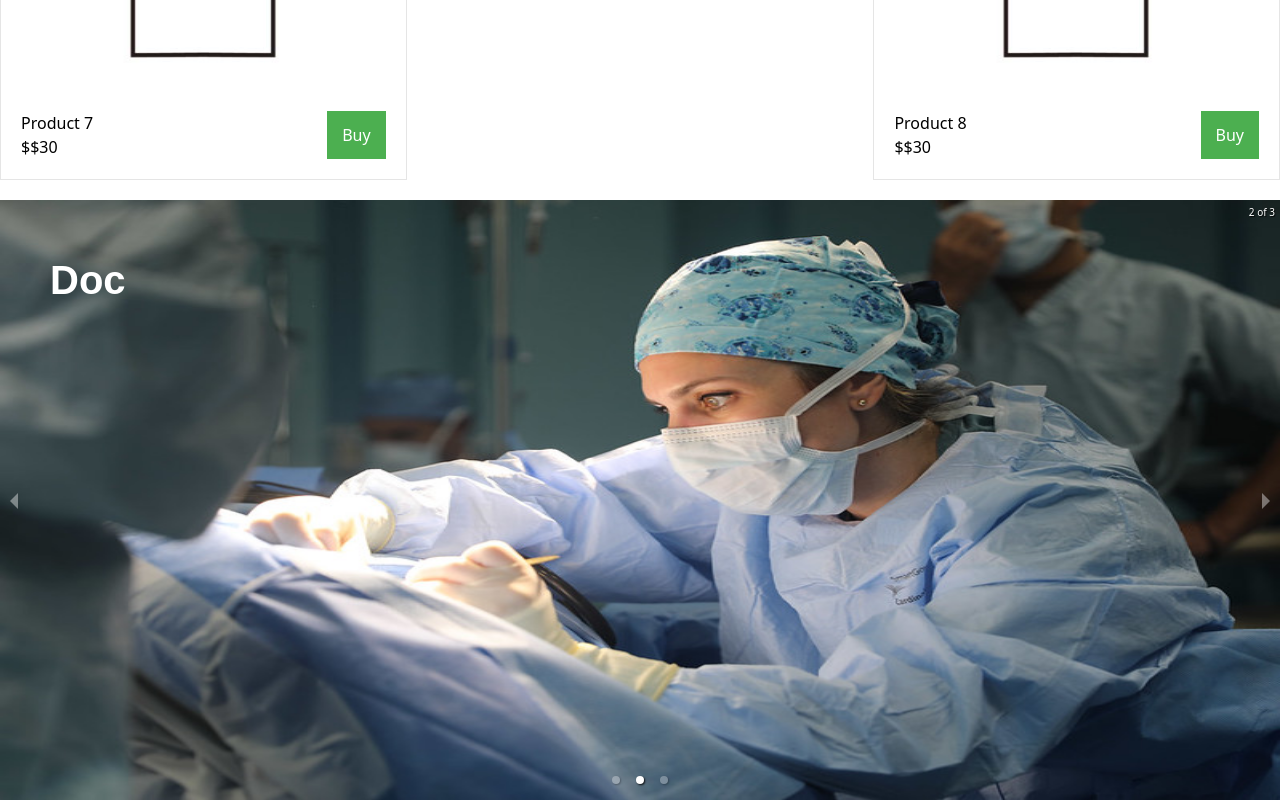
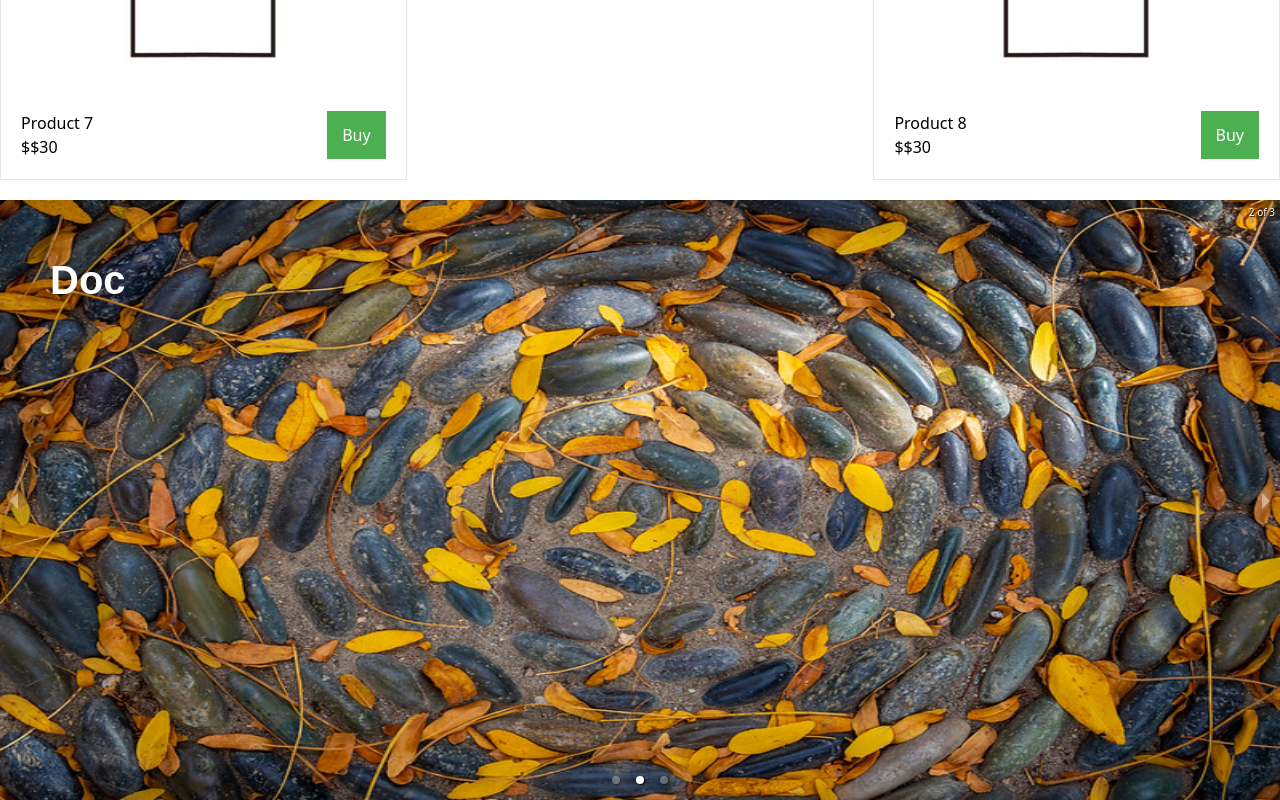
Before and after one commit to kingli6/TinyApps, a React (Vite) app in the folder tinyapps/: page /reactBasics in a window 1280 px wide. Shown: the part 1237-2037 px from the top of the page. Built offline with nearby package versions, Linux system fonts and the light colour scheme.

Commit message:
edited pic

```diff
--- a/tinyapps/src/components/homepage/basicsReact/Banner.jsx
+++ b/tinyapps/src/components/homepage/basicsReact/Banner.jsx
@@ -2,7 +2,7 @@ import "react-responsive-carousel/lib/styles/carousel.min.css"; // requires a lo
 import { Carousel } from 'react-responsive-carousel';
 import bannerStyles from './banner.module.css';
 import carShow from '../../../assets/images/carExibitionMed.jpg'
-import docOperation from '../../../assets/images/operationmed.jpg'
+import pebbels from '../../../assets/images/pebbelsMed.jpg'
 import pilot from '../../../assets/images/FightPilotMed.jpg'
 
 const Banner = () => {
@@ -15,7 +15,7 @@ const Banner = () => {
         <div className={bannerStyles.cta}>Button</div>
       </div>
       <div>
-          <img className={bannerStyles.bannerImg} src={docOperation} />
+          <img className={bannerStyles.bannerImg} src={pebbels} />
           <div className={bannerStyles.heading}>Doc</div>
 
       </div>
```
Also changed, not shown: tinyapps/src/assets/images/operationmed.jpg (deleted).
